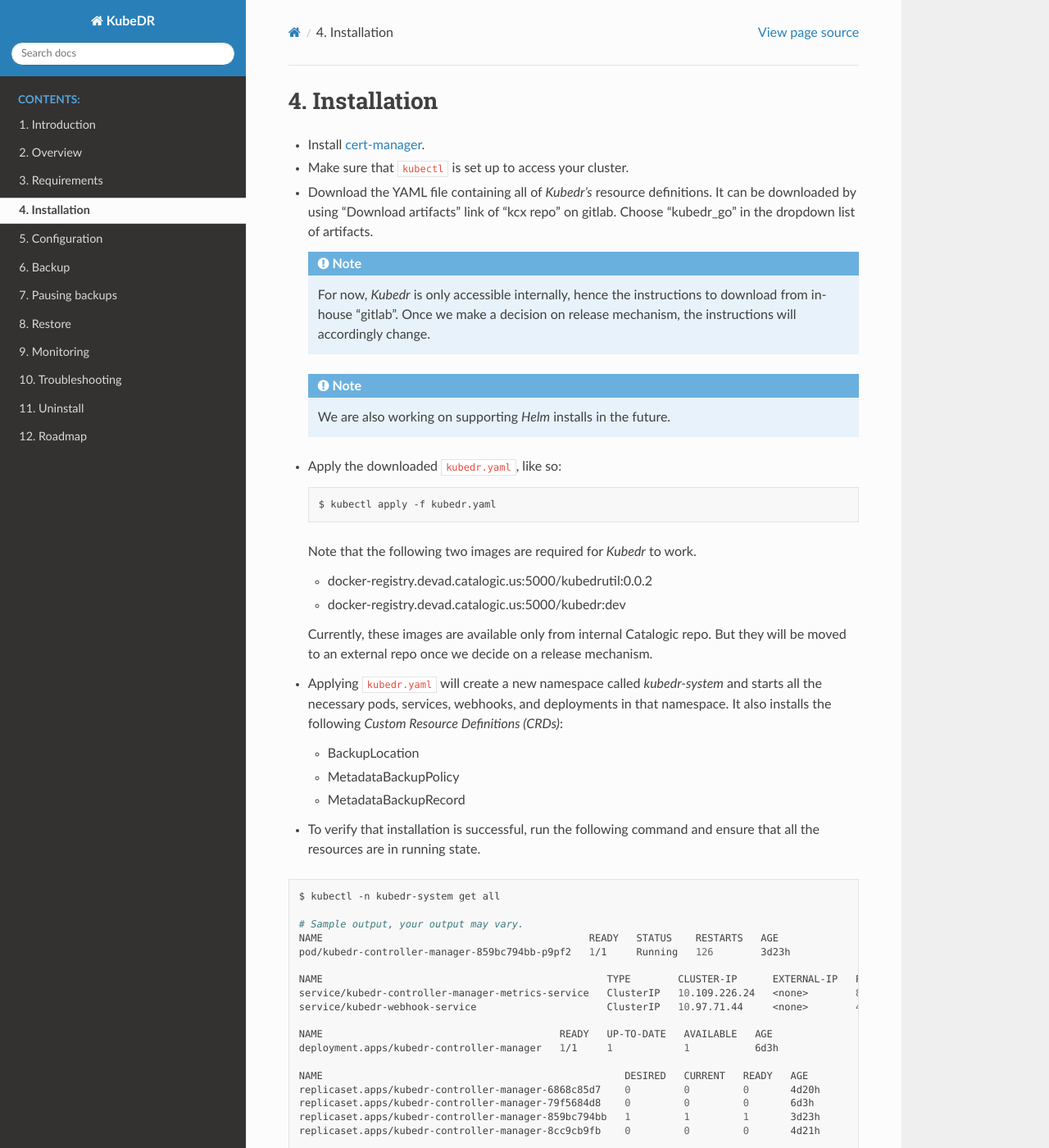
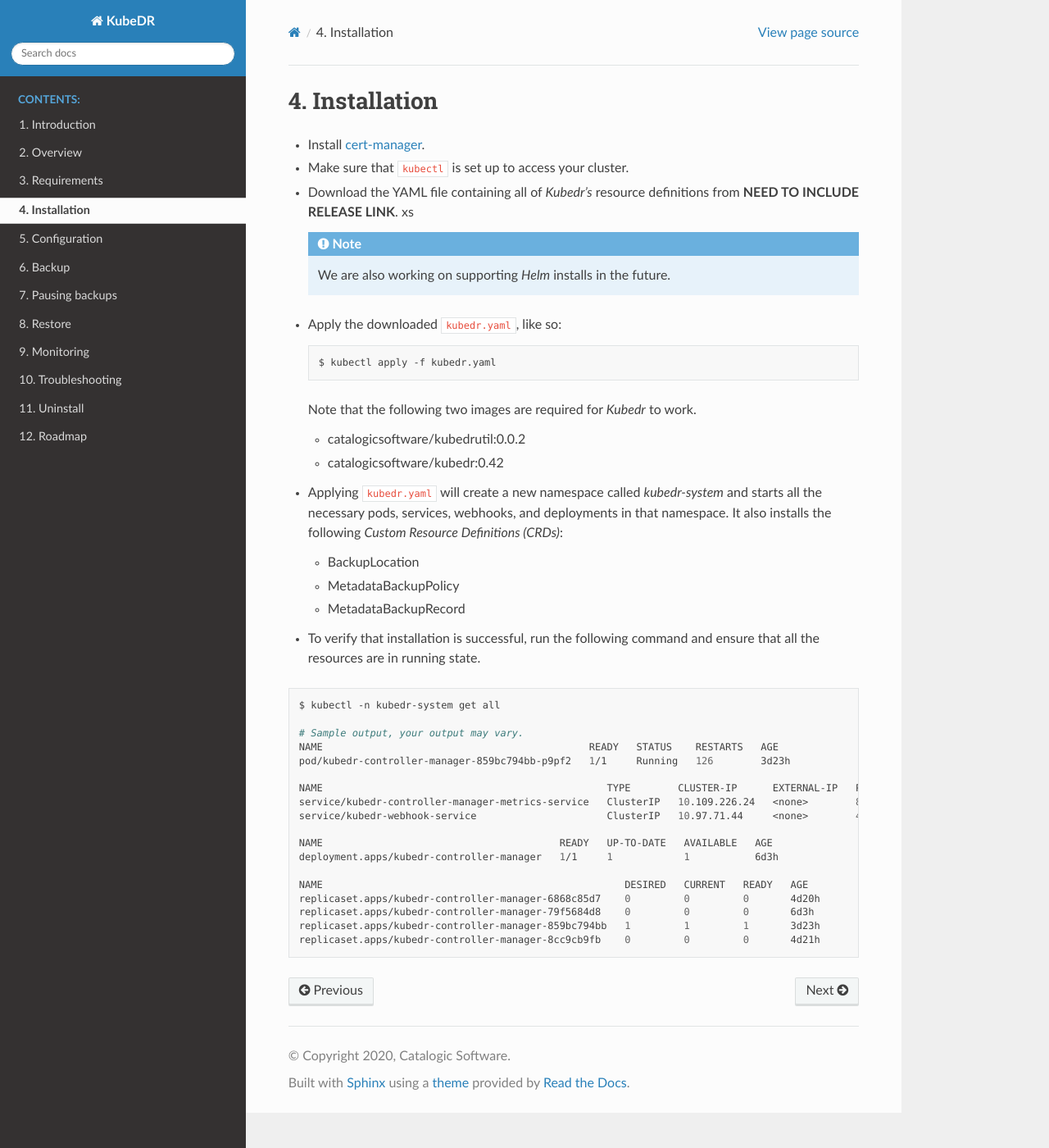
Before and after one commit to catalogicsoftware/kubedr, a Sphinx documentation site: the page built from docs/userguide/source/installation.rst, in a window 1280 px wide and 1400 px high. Shown: the whole window at 82% size. Built offline with Sphinx 7.4.7 and the Read the Docs theme 2.0.0, drawn with Linux system fonts in a browser that asks for light colours; some of the changed text lies outside the part shown.

Commit message:
Get user guide ready for outside release.

```diff
--- a/docs/userguide/source/conf.py
+++ b/docs/userguide/source/conf.py
@@ -18,7 +18,7 @@
 # -- Project information -----------------------------------------------------
 
 project = 'KubeDR'
-copyright = '2019, Catalogic Software'
+copyright = '2020, Catalogic Software'
 author = 'Catalogic Software'
 
 
--- a/docs/userguide/source/installation.rst
+++ b/docs/userguide/source/installation.rst
@@ -7,16 +7,7 @@
 - Make sure that ``kubectl`` is set up to access your cluster.
 
 - Download the YAML file containing all of *Kubedr's* resource
-  definitions. It can be downloaded by using "Download artifacts" link
-  of "kcx repo" on gitlab. Choose "kubedr_go" in the dropdown list of
-  artifacts.
-
-  .. note::
-
-    For now, *Kubedr* is only accessible internally, hence the
-    instructions to download from in-house "gitlab". Once we make
-    a decision on release mechanism, the instructions will accordingly
-    change.
+  definitions from **NEED TO INCLUDE RELEASE LINK**. xs
 
   .. note::
 
@@ -31,12 +22,8 @@
   Note that the following two images are required for *Kubedr*  to
   work.
 
-  * docker-registry.devad.catalogic.us:5000/kubedrutil:0.0.2
-  * docker-registry.devad.catalogic.us:5000/kubedr:dev
-
-  Currently, these images are available only from internal Catalogic
-  repo. But they will be moved to an external repo once we decide on a
-  release mechanism.
+  * catalogicsoftware/kubedrutil:0.0.2
+  * catalogicsoftware/kubedr:0.42
 
 - Applying ``kubedr.yaml`` will create a new namespace called
   *kubedr-system* and starts all the necessary pods, services,
```
Also changed, not shown: docs/userguide/source/requirements.rst (+6 -4 lines), docs/userguide/source/roadmap.rst (+0 -12 lines), 1 other file.
